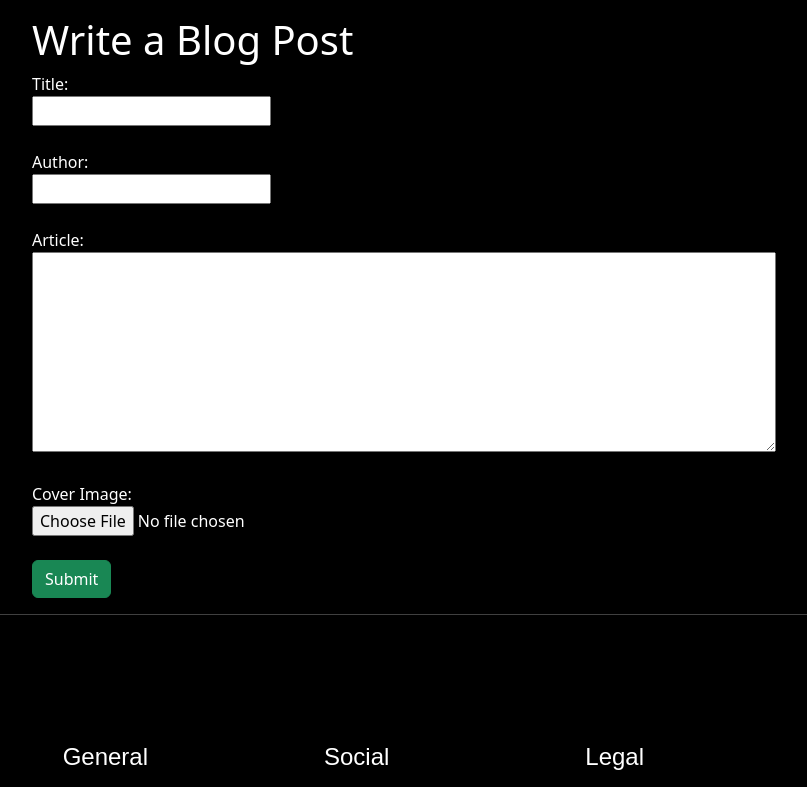
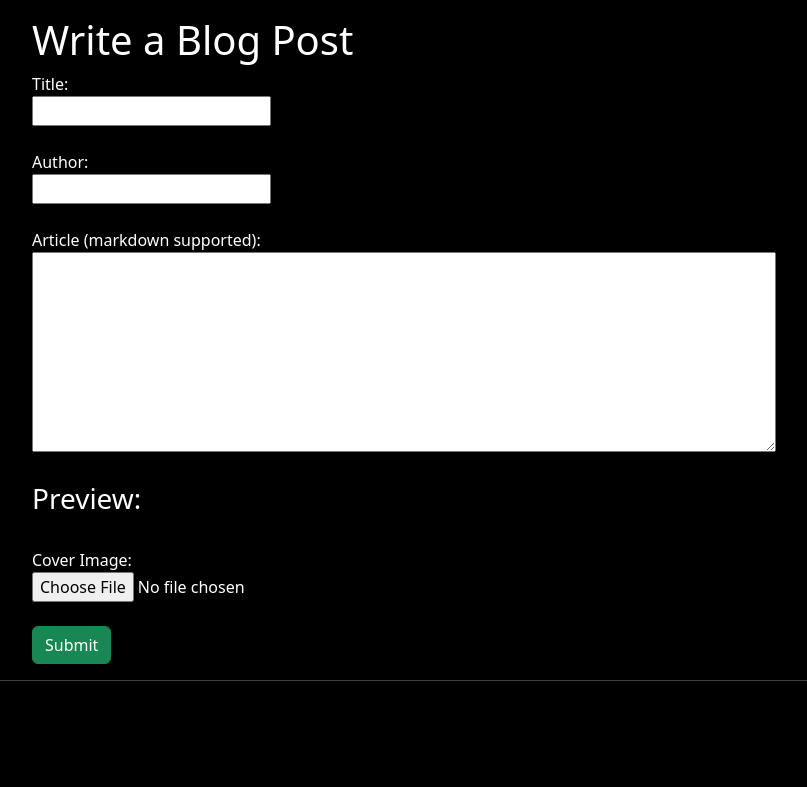
Before and after one commit to DaPotato69/site, a Flask app: page /write in a window 1280 px wide. Shown: the part 66-853 px from the top of the page, without its empty margins (236-1043 px from the left). Run offline with Flask 3, Linux system fonts and the light colour scheme; some libraries are stand-ins or nearby versions.

Commit message:
markdown live preview on write.html

```diff
--- a/static/home.js
+++ b/static/home.js
@@ -36,3 +36,11 @@
 window.ontouchend = e => handleOnUp(e.touches[0]);
 window.onmousemove = e => handleOnMove(e);
 window.ontouchmove = e => handleOnMove(e.touches[0]);
+
+// live preview
+var textarea = document.querySelector('textarea');
+var p = document.querySelector('#preview');
+
+textarea.addEventListener('change', function (event) {
+  p.mdContent = event.target.value;
+});
--- a/templates/write.html
+++ b/templates/write.html
@@ -11,11 +11,14 @@
             <input data-aos="fade-up" data-aos-delay="100" required maxlength="255" id="title" name="title"><br><br>
         <label data-aos="fade-up" data-aos-delay="150" for="author">Author:</label><br>
             <input data-aos="fade-up" data-aos-delay="200" required maxlength="255" id="author" name="author"><br><br>
-        <label data-aos="fade-up" data-aos-delay="250" for="articleinput">Article:</label><br>
+        <label data-aos="fade-up" data-aos-delay="250" for="articleinput">Article (markdown supported):</label><br>
             <textarea data-aos="fade-up" data-aos-delay="300" required maxlength="2147483648" id="articleinput" name="article"></textarea><br><br>
+            <h3>Preview: </h3>
+            <md-block id="preview"></md-block><br>
         <label data-aos="fade-up" data-aos-delay="350" for="imginput">Cover Image:</label><br>
             <input data-aos="fade-up" data-aos-delay="400" required type="file" accept="image/*" id="imginput" name="file"></input><br><br>
         <input data-aos="fade-up" data-aos-delay="450" class="btn btn-success" type="submit">
     </form>
+
 </div>
 {% endblock %}
```
